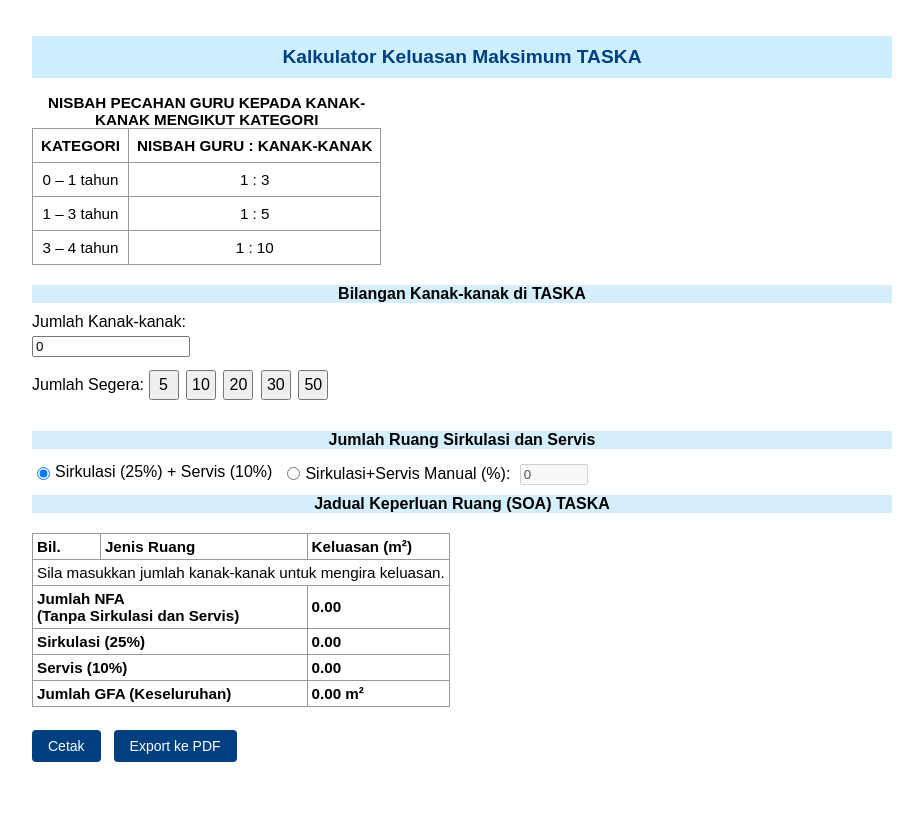
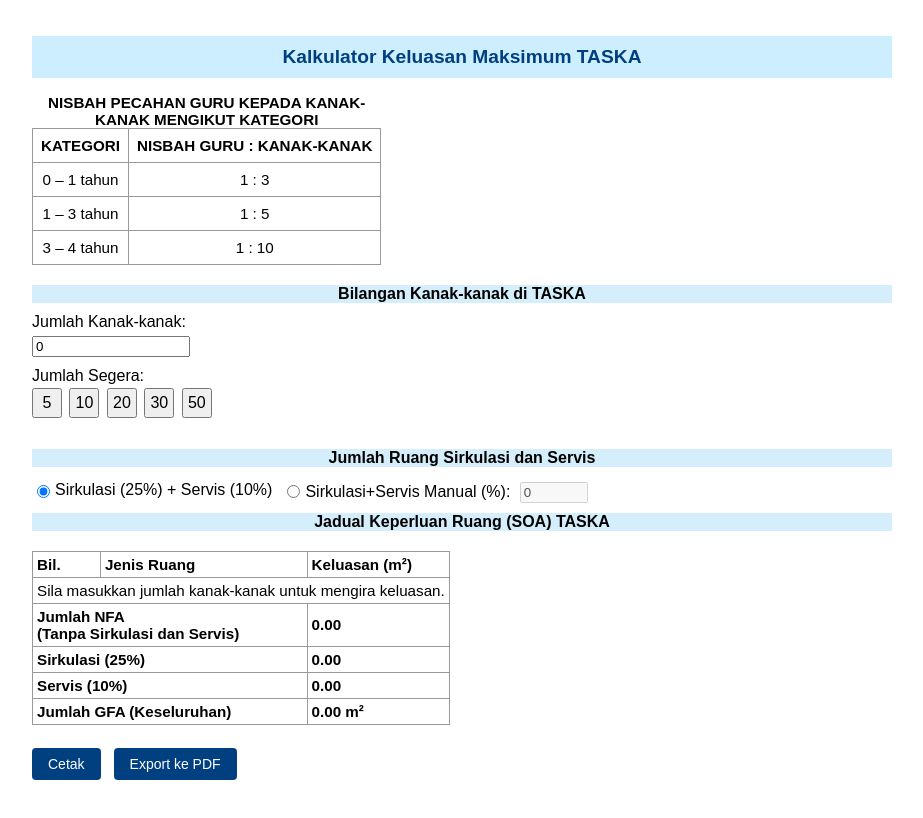
Before and after one commit to BPNKE/Pendidikan_Taska, a plain HTML site: page index.html in a window 1280 px wide. Shown: the whole page, without its empty margins (178-1101 px from the left). Drawn offline with nearby package versions, Linux system fonts and the light colour scheme.

Commit message:
Update index.html

```diff
--- a/index.html
+++ b/index.html
@@ -228,7 +228,7 @@
     <label for="bil_kanak">Jumlah Kanak-kanak:</label>
     <input type="number" id="bil_kanak" min="0" value="0">
     <div id="quickButtons" style="margin-top:10px;">
-      <span>Jumlah Segera:</span>
+      <span>Jumlah Segera:</span><br>
       <button type="button" onclick="setBilKanak(5)">5</button>
       <button type="button" onclick="setBilKanak(10)">10</button>
       <button type="button" onclick="setBilKanak(20)">20</button>
```
